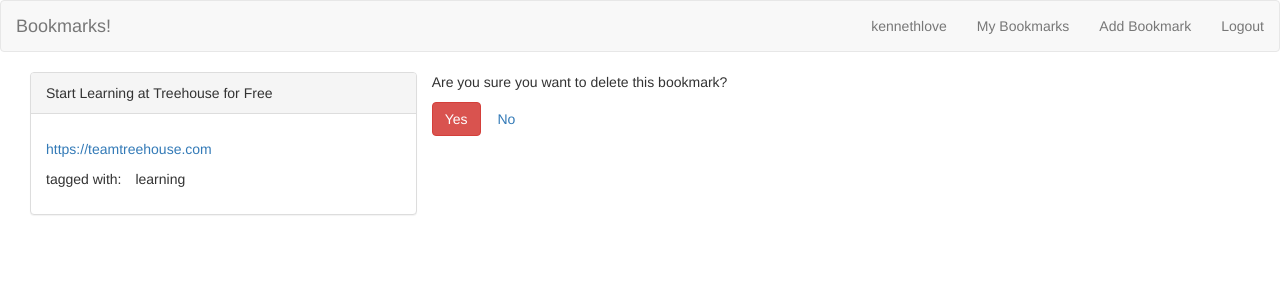
After one commit to kennethlove/django_bookmarks, a Django app: page /bookmarks/delete/1/ in a window 1280 px wide. The commit adds this page. Shown: the top 300 px of the page. Run offline with Django 3.2, Linux system fonts and the light colour scheme; a user stored in the database is signed in; data comes from the database, SQL or seed files in the repository; both versions use the stored data as it was after the commit; parts of the project's set-up code (start-up, migrations or seed data) failed here and were passed over; some libraries are stand-ins or nearby versions.

Commit message:
Deleting
Users can delete bookmarks

closes #8

```diff
--- a/dj_bookmarks/bookmarks/templates/bookmarks/_partials/bookmark.html
+++ b/dj_bookmarks/bookmarks/templates/bookmarks/_partials/bookmark.html
@@ -13,6 +13,11 @@
             </ul>
         </section>
     </div>
-    <div class="panel-footer"><a href="{% url 'bookmarks:update' pk=bookmark.pk %}">Edit</a> | <a href="#" class="text-danger">Delete</a></div>
+    {% if not delete_view %}
+    <div class="panel-footer clearfix">
+        <a class="pull-left" href="{% url 'bookmarks:update' pk=bookmark.pk %}">Edit</a>
+        <a href="{% url 'bookmarks:delete' pk=bookmark.pk %}" class="pull-right text-danger">Delete</a>
+    </div>
+    {% endif %}
 </div>
 </div>
--- /dev/null
+++ b/dj_bookmarks/bookmarks/templates/bookmarks/bookmark_confirm_delete.html
@@ -0,0 +1,14 @@
+{% extends '_layouts/base.html' %}
+
+{% block title %}Delete bookmark? | {{ block.super }}{% endblock %}
+
+{% block content %}
+    {% include 'bookmarks/_partials/bookmark.html' %}
+
+    <form method="post">
+        {% csrf_token %}
+        <p>Are you sure you want to delete this bookmark?</p>
+        <button class="btn btn-danger" type="submit">Yes</button>
+        <a href="{% url 'bookmarks:list' %}" class="btn">No</a>
+    </form>
+{% endblock %}
--- a/dj_bookmarks/bookmarks/urls.py
+++ b/dj_bookmarks/bookmarks/urls.py
@@ -5,5 +5,6 @@ from . import views
 urlpatterns = [
     url('^create/$', views.Create.as_view(), name='create'),
     url('^update/(?P<pk>\d+)/$', views.Update.as_view(), name='update'),
+    url('^delete/(?P<pk>\d+)/$', views.Delete.as_view(), name='delete'),
     url('^$', views.List.as_view(), name='list'),
 ]
--- a/dj_bookmarks/bookmarks/views.py
+++ b/dj_bookmarks/bookmarks/views.py
@@ -32,3 +32,16 @@ class Update(LoginRequiredMixin, generic.UpdateView):
 
     def get_queryset(self):
         return self.request.user.bookmarks.all()
+
+
+class Delete(LoginRequiredMixin, generic.DeleteView):
+    model = models.Bookmark
+    success_url = reverse_lazy('bookmarks:list')
+
+    def get_queryset(self):
+        return self.request.user.bookmarks.all()
+
+    def get_context_data(self, **kwargs):
+        context = super().get_context_data(**kwargs)
+        context['delete_view'] = True
+        return context
```
Also changed, not shown: dj_bookmarks/db.sqlite3.
